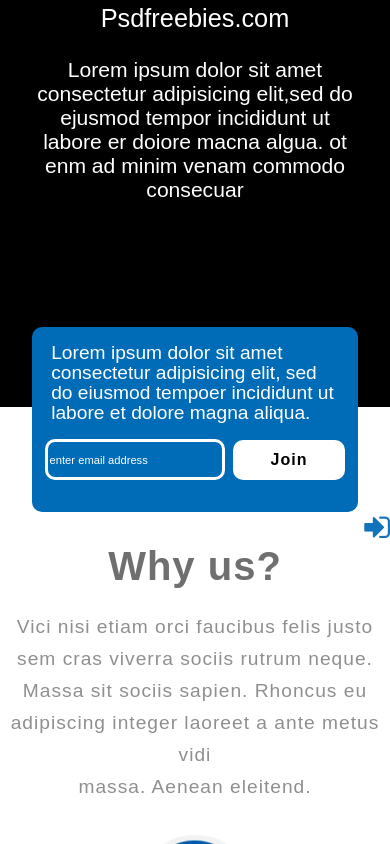
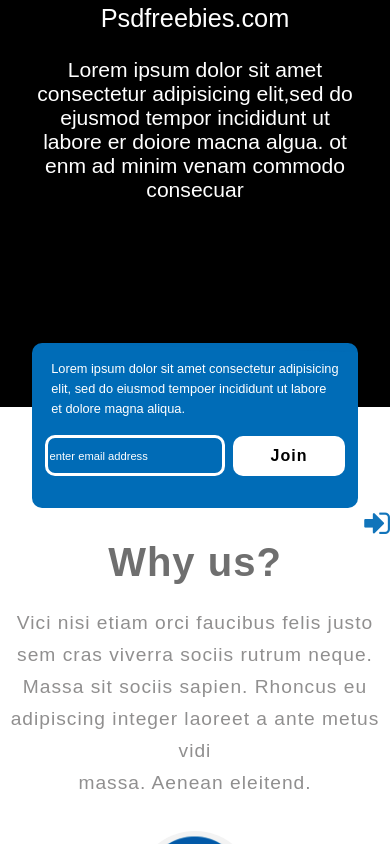
Before and after one commit to Himanshuu03/Copying-template, a plain HTML site: page index.html in a window 390 px wide. Both pictures are taken after a click on the element 377 px from the left and 859 px from the top of the page. Shown: the part 437-1281 px from the top of the page. Drawn offline with Linux system fonts and the light colour scheme.

Commit message:
completed

```diff
--- a/index.html
+++ b/index.html
@@ -4,7 +4,7 @@
     <meta charset="UTF-8" />
     <meta name="viewport" content="width=device-width, initial-scale=1.0" />
     <title>Document</title>
-    <link href="style.css" rel="stylesheet" />
+    <link href="style.css" rel="stylesheet">
     <link
       rel="stylesheet"
       href="https://maxcdn.bootstrapcdn.com/font-awesome/4.7.0/css/font-awesome.min.css"
--- a/style.css
+++ b/style.css
@@ -126,18 +126,16 @@
 
 .floater{
     display: flex;
-    background-color: rgb(0,107,182);
-    /* clip-path: polygon(0 43%, 100% 56%, 100% 100%, 0% 100%); */
+    background-image: url("./ASSESTS/rounded_rectangle_1.png");
+    background-repeat: no-repeat;
     justify-content: space-between;
-    margin: -5rem 7rem 0rem 7rem;
-    padding-top: 2rem;
-    padding-bottom: 2rem;
-    border-radius: 10px;
+    margin: -8rem 7rem 0rem 7rem;
+    padding:4rem 0rem 5rem 0rem;
 }
 .floater-part-two{
     display: flex;
     align-items: center;
-    margin-right: 2.4rem;
+    margin-right: 5rem;
 }
 .floater-part-two input{
     margin-right: 1rem;
@@ -166,9 +164,9 @@
 .floater-part-one{
     color: white;
     font-weight: 100;
-    font-size: 1.5rem;
-    margin-left: 2.4rem;
-    margin-right: 2.4rem;
+    font-size: 1.7rem;
+    margin-left: 2rem;
+    margin-right: 2rem;
     line-height: 32px;
 }
 .why-us{
@@ -410,10 +408,16 @@
 }
 @media only screen and (max-width:1295px){
     .floater{
-        padding-top: 1.5rem;
+        background-color:rgb(0,107,182);
         flex-direction: column;
         align-items: center;
+        justify-content: space-between;
+        margin: -4rem 7rem 0rem 7rem;
+        padding:1.5rem 0rem 2rem 0rem;
+        background-image: none;
+        border-radius: 10px;
     }
+
     .floater-part-two{
         display: flex;
         align-items: center;
@@ -620,10 +624,10 @@
     }
     .floater{
         display: none;
-        background-color: rgb(0,107,182);
-        /* clip-path: polygon(0 43%, 100% 56%, 100% 100%, 0% 100%); */
+        /* background-color: rgb(0,107,182); */
+        background-image: url("./ASSESTS/rounded_rectangle_1.png");
         justify-content: space-between;
-        margin: -5rem 2rem 0rem 2rem;
+        margin: -4rem 2rem 0rem 2rem;
         padding-top: 1rem;
         padding-bottom: 2rem;
         border-radius: 10px;
@@ -660,7 +664,7 @@
     .floater-part-one{
         color: white;
         font-weight: 100;
-        font-size: 1.2rem;
+        font-size: .8rem;
         margin-left: 1.2rem;
         margin-right: 1.2rem;
         line-height: 20px;
```
Also changed, not shown: ASSESTS/rounded_rectangle_1.png (added).
